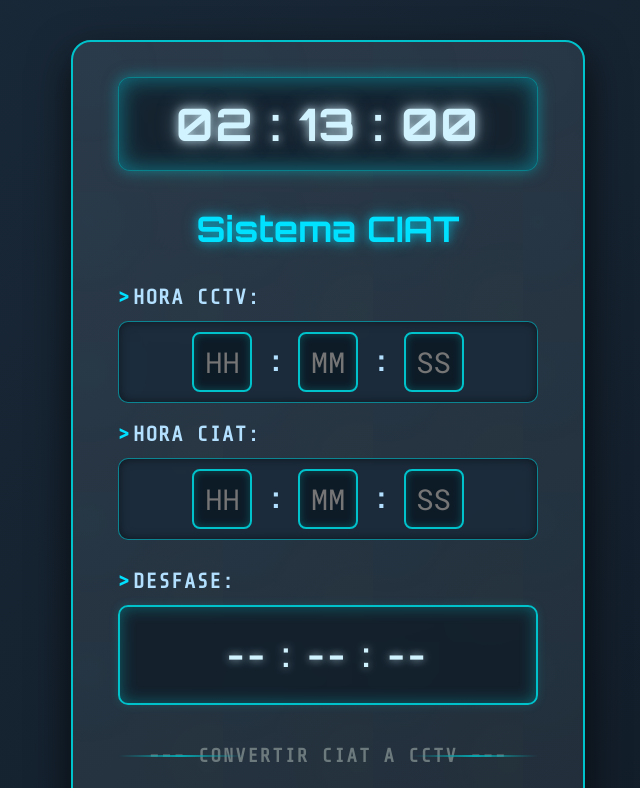
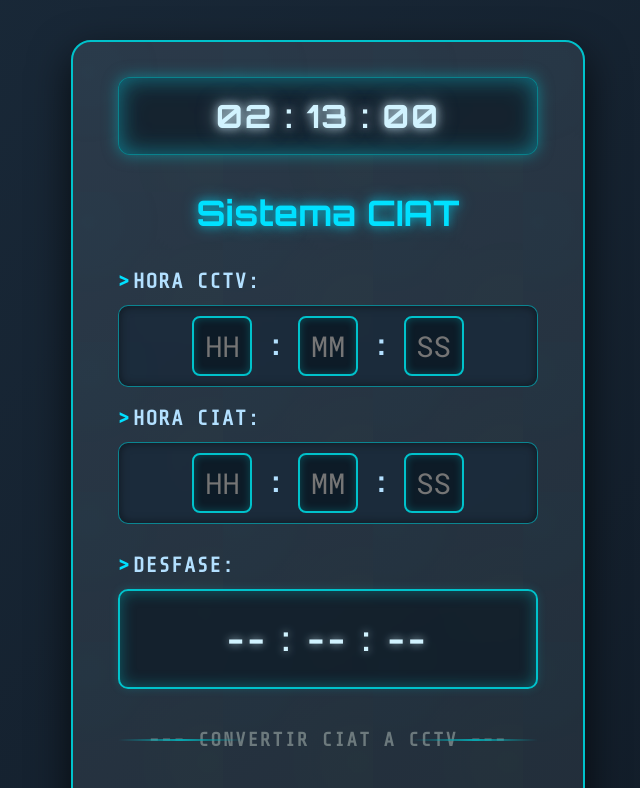
Before and after one commit to CesarHP1/CIAT, a plain HTML site: page index.html in a window 1280 px wide. Shown: the top 788 px of the page, without its empty margins (312-952 px from the left). Drawn offline with nearby package versions, Linux system fonts and the light colour scheme.

Commit message:
Update index.html

```diff
--- a/index.html
+++ b/index.html
@@ -57,7 +57,7 @@
 
         .digital-clock {
             font-family: 'Orbitron', sans-serif;
-            font-size: 2.8em; /* Tamaño de fuente fijo para todas las pantallas */
+            font-size: 2em; /* Tamaño de fuente fijo para todas las pantallas */
             color: #d1f3ff; /* Color azul claro para simular brillo de pantalla */
             background: rgba(13, 26, 38, 0.7); /* Fondo semi-transparente oscuro */
             backdrop-filter: blur(10px); /* Efecto de cristal para el reloj */
@@ -459,4 +459,5 @@
         });
     </script>
 </body>
+
 </html>
```
